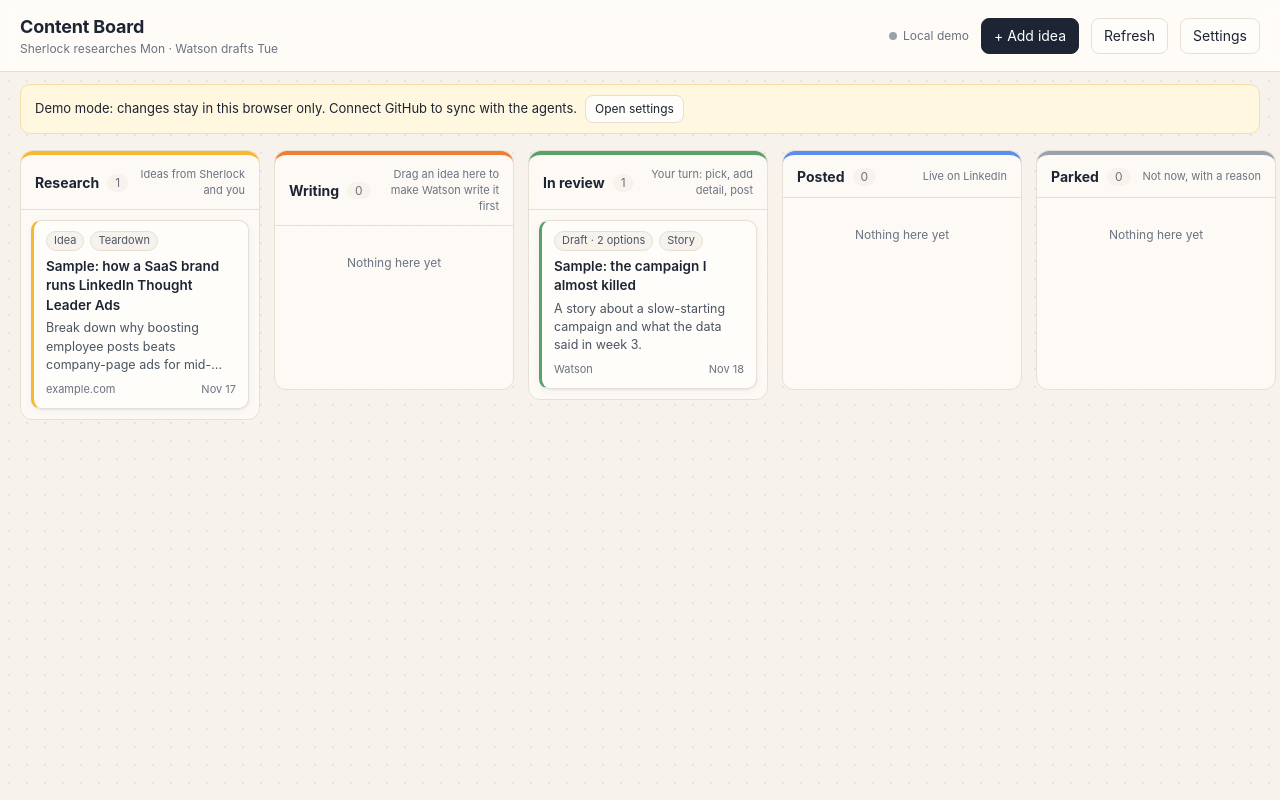
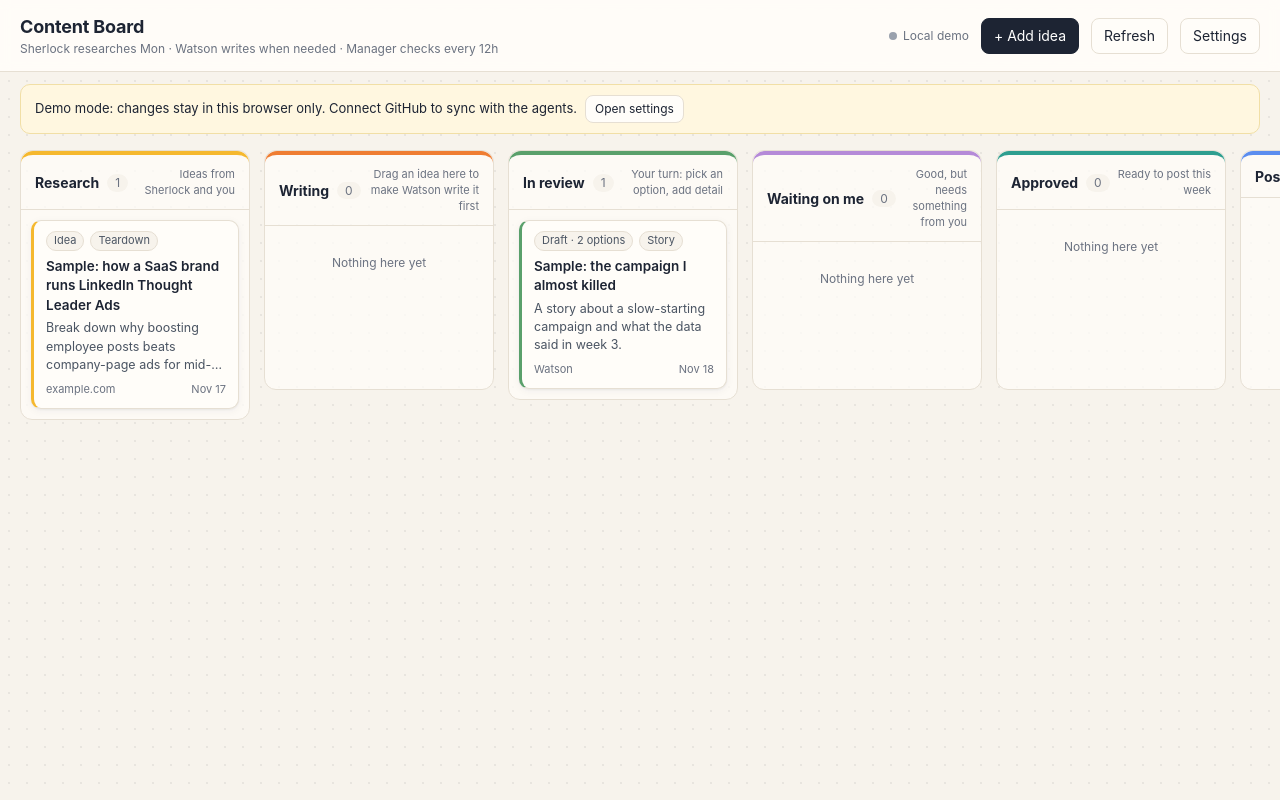
Before and after one commit to aneeqimtiaz-cyber/content-board-app, a plain HTML site: page index.html in a window 1280 px wide. Drawn offline with Linux system fonts and the light colour scheme; no server answers.

Commit message:
Add Waiting on me and Approved columns
Co-Authored-By: Claude Opus 5.5 <noreply@anthropic.com>
Claude-Session: https://claude.ai/code/session_01GhzPyHgrFmxCseppGBgfXz

```diff
--- a/index.html
+++ b/index.html
@@ -18,6 +18,8 @@
     --review: #5aa06b;
     --posted: #5b8def;
     --parked: #9aa1ad;
+    --waiting: #b58ad8;
+    --approved: #2e9e8f;
     --accent: #1d2433;
     --add: #fff1c2;
     --radius: 12px;
@@ -64,7 +66,7 @@
   }
   .banner[hidden] { display: none; }
   main {
-    flex: 1; display: grid; grid-template-columns: repeat(5, minmax(240px, 1fr));
+    flex: 1; display: grid; grid-template-columns: repeat(7, minmax(230px, 1fr));
     gap: 14px; padding: 16px 20px 24px; overflow-x: auto; align-items: start;
   }
   .col {
@@ -95,6 +97,7 @@
     border: 1px solid var(--line); white-space: nowrap;
   }
   .tag.me { background: #eef3ff; border-color: #d6e0fb; }
+  .tag.busy { background: #fff3e0; border-color: #f3d3a6; color: #8a4b00; }
   .tag.score { background: #eef7f0; border-color: #cfe6d5; color: #2f6b3e; }
   .tag.stale { background: #fdecea; border-color: #f5c6c1; color: #9b2c22; }
   .card .title { font-weight: 600; font-size: 13.5px; margin: 0 0 4px; }
@@ -140,7 +143,7 @@
   }
   .toast.show { opacity: 1; }
   @media (max-width: 760px) {
-    main { grid-template-columns: repeat(5, 82vw); scroll-snap-type: x mandatory; }
+    main { grid-template-columns: repeat(7, 82vw); scroll-snap-type: x mandatory; }
     .col { scroll-snap-align: start; }
     .grid2 { grid-template-columns: 1fr; }
     header { padding: 12px 14px; }
@@ -151,7 +154,7 @@
 <header>
   <div>
     <h1>Content Board</h1>
-    <div class="sub">Sherlock researches Mon · Watson drafts Tue</div>
+    <div class="sub">Sherlock researches Mon · Watson writes when needed · Manager checks every 12h</div>
   </div>
   <div class="spacer"></div>
   <div class="status" id="status"><span class="dot" id="statusDot"></span><span id="statusText">Loading…</span></div>
@@ -173,12 +176,14 @@
   const COLUMNS = [
     { id: "research", name: "Research", color: "var(--research)", hint: "Ideas from Sherlock and you" },
     { id: "writing",  name: "Writing",  color: "var(--writing)",  hint: "Drag an idea here to make Watson write it first" },
-    { id: "review",   name: "In review", color: "var(--review)",  hint: "Your turn: pick, add detail, post" },
+    { id: "review",   name: "In review", color: "var(--review)",  hint: "Your turn: pick an option, add detail" },
+    { id: "waiting",  name: "Waiting on me", color: "var(--waiting)", hint: "Good, but needs something from you" },
+    { id: "approved", name: "Approved", color: "var(--approved)", hint: "Ready to post this week" },
     { id: "posted",   name: "Posted",   color: "var(--posted)",   hint: "Live on LinkedIn" },
     { id: "parked",   name: "Parked",   color: "var(--parked)",   hint: "Not now, with a reason" },
   ];
   const COL = Object.fromEntries(COLUMNS.map(c => [c.id, c]));
-  const WHO = { researcher: "Sherlock", writer: "Watson", me: "me", setup: "setup" };
+  const WHO = { researcher: "Sherlock", writer: "Watson", manager: "Manager", me: "me", setup: "setup" };
   function who(x) { return WHO[x] || x || "?"; }
   const FORMAT_LABEL = { "how-to": "How-to", "template": "Template", "pov": "POV", "hot-take": "Hot take", "story": "Story", "teardown": "Teardown", "news": "News", "experiment": "Experiment" };
 
@@ -355,6 +360,8 @@
     if (c.format) tags.append(el("span", { class: "tag" }, FORMAT_LABEL[c.format] || c.format));
     if (typeof c.score === "number") tags.append(el("span", { class: "tag score" }, `Score ${c.score}/10`));
     if (c.added_by === "me") tags.append(el("span", { class: "tag me" }, "Added by me"));
+    if (c.claimed_by && c.claimed_at && (Date.now() - new Date(c.claimed_at)) < 2 * 3600e3) tags.append(el("span", { class: "tag busy" }, `${who(c.claimed_by)} is working on it`));
+    if (c.needs_you) tags.append(el("span", { class: "tag stale" }, "Needs you"));
     if (isStale(c)) tags.append(el("span", { class: "tag stale" }, "Expired"));
     const node = el("article", { class: "card", draggable: "true", "data-id": c.id, style: `--c:${col.color}`, tabindex: "0" },
       tags,
@@ -387,6 +394,7 @@
       const x = findCard(b, id); if (!x) return;
       x.column = to;
       if (to === "posted" && !x.posted_on) x.posted_on = new Date().toISOString().slice(0, 10);
+      if ((to === "approved" || to === "posted") && !x.approved_on) x.approved_on = new Date().toISOString();
       if (extra && extra.park_reason !== undefined) x.park_reason = extra.park_reason;
       stamp(x, `moved to ${COL[to].name}`);
     });
@@ -435,6 +443,7 @@
       parts.push(section("Options", wrap));
       parts.push(el("div", { class: "note" }, "Yellow [ADD: …] spots need your real detail before posting."));
     }
+    if (c.needs_you) parts.push(section("Needs you", el("p", {}, typeof c.needs_you === "string" ? c.needs_you : "The agents tried twice and couldn't finish this one.")));
     if (c.writer_notes) parts.push(section("Writer notes", el("p", {}, c.writer_notes)));
 
     const notes = el("textarea", { placeholder: "Feedback for the writer, or your own notes" });
@@ -461,7 +470,7 @@
         const x = findCard(b, id); if (!x) return;
         x.notes = notes.value;
         if (to === "parked" || x.column === "parked") x.park_reason = parkBox.value;
-        if (to !== x.column) { x.column = to; if (to === "posted" && !x.posted_on) x.posted_on = new Date().toISOString().slice(0, 10); stamp(x, `moved to ${COL[to].name}`); }
+        if (to !== x.column) { x.column = to; if (to === "posted" && !x.posted_on) x.posted_on = new Date().toISOString().slice(0, 10); if ((to === "approved" || to === "posted") && !x.approved_on) x.approved_on = new Date().toISOString(); stamp(x, `moved to ${COL[to].name}`); }
         else stamp(x, "edited notes");
       });
       closeModal();
```
